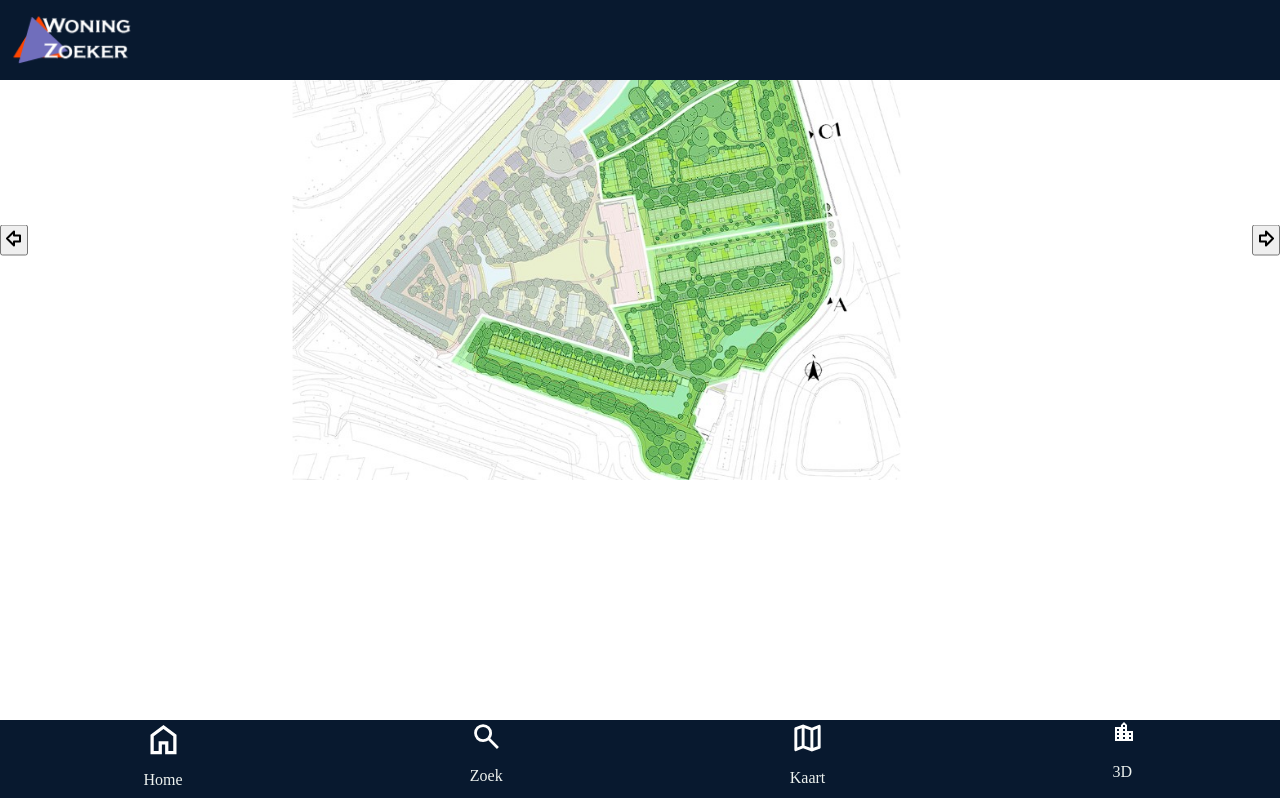
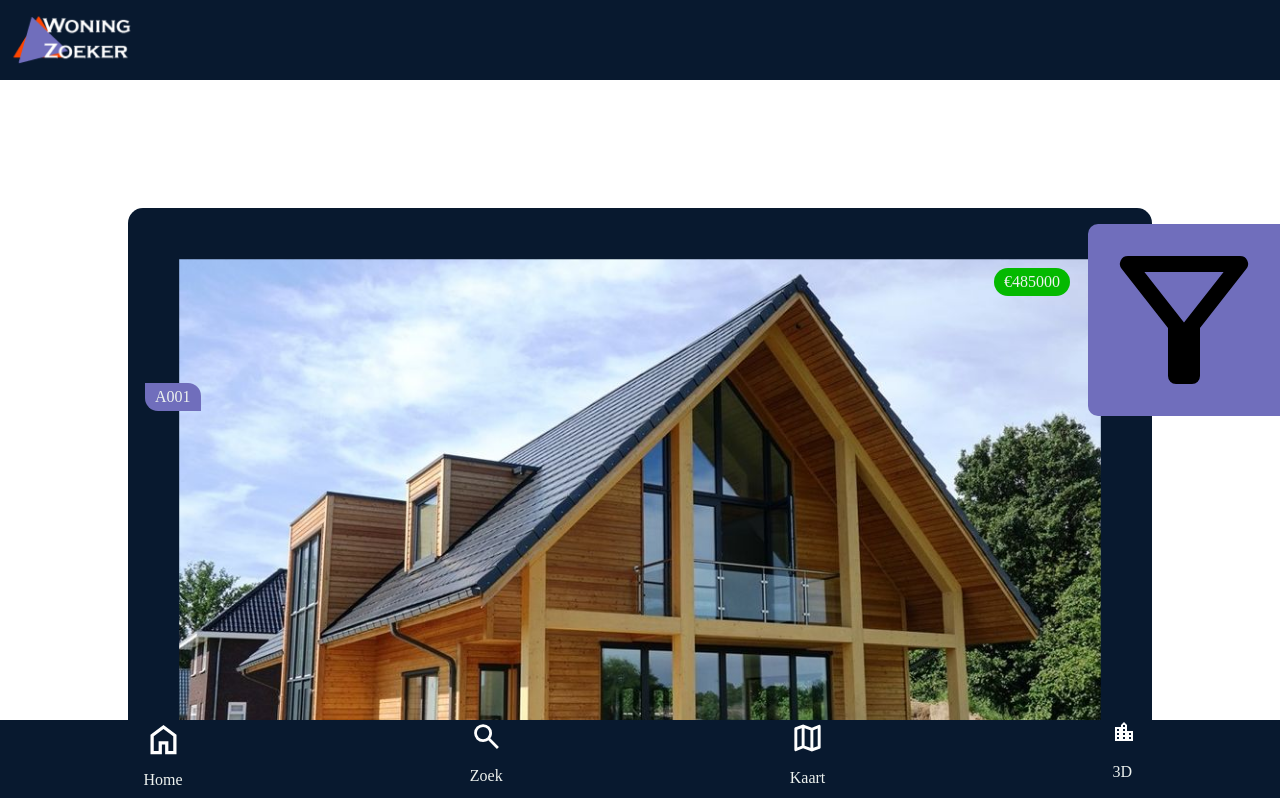
Before and after one commit to tomlommerse/woningzoeker, a React (Create React App) app: page /home in a window 1280 px wide. Shown: the top 798 px of the page. Built offline with nearby package versions, Linux system fonts and the light colour scheme.

Commit message:
styling + refactor

```diff
--- a/src/App.js
+++ b/src/App.js
@@ -9,7 +9,7 @@ function App() {
   return (
     <div className="App">
       <TopBar />
-      <MapPage />
+      <HomePage />
       <NavBar />
     </div>
   );
--- a/src/components/cards/HomeCard.jsx
+++ b/src/components/cards/HomeCard.jsx
@@ -9,12 +9,13 @@ function HomeCard({ home, price, type, parking, m2, room_count }) {
   const room_countTag = `${room_count} kamers`;
 
   return (
-    <section className='content'>
-      <img id='img' src={Test} alt='house' />
-      <h3 id='adres'>{home}</h3>
-      <h3 id='price'>€{price}</h3>
-      <div id='line'></div>
-      <div className='taglist'>
+    <section className='homeCard'>
+      <div class="imgArea">
+        <img id='img' src={Test} alt='house' />
+        <p id='adres'>{home}</p>
+        <p id='price'>€{price}</p>
+      </div>
+      <div className='tagList'>
         <Tags tagname={type} />
         <Tags tagname={parkingTag} />
         <Tags tagname={m2Tag} />
--- a/src/styles/card.css
+++ b/src/styles/card.css
@@ -1,37 +1,30 @@
-
-
-.content{
+.homeCard{
     background-color: var(--color-primary);
     color: var(--color-white);
     position: relative;
-    display: inline-block;
-    width: 351px;
+    display: grid;
+    width: 80vw;
     border-radius: 15px;
-    margin: 5%;
+    margin: 10vw;
 }
 
-#line{
-    position: absolute;
-    right: 27px;
-    top: 226.5px;
-    width: 271px;
-    height: 2px;
-    background-color: var(--color-tertiary);
+.imgArea{
+        display: grid;
 }
 
 #img{
-    width: 90%;
+    width: 100%;
     padding: 5%;
     border-radius: 30px;
 }
 
 #price{
     position: absolute;
-    top: 10px;
-    right: 25px;
+    top: 8%;
+    right: 8%;
     background-color: #04B900;
     padding: 5px 10px;
-    border-radius: 20px;
+    border-radius: 15px;
 }
 
 #adres{
@@ -43,7 +36,7 @@
     border-radius: 0px 13px;
 }
 
-.taglist{
+.tagList{
     display: inline-flex;
     flex-wrap: wrap;
     margin-left: 17px;
```
